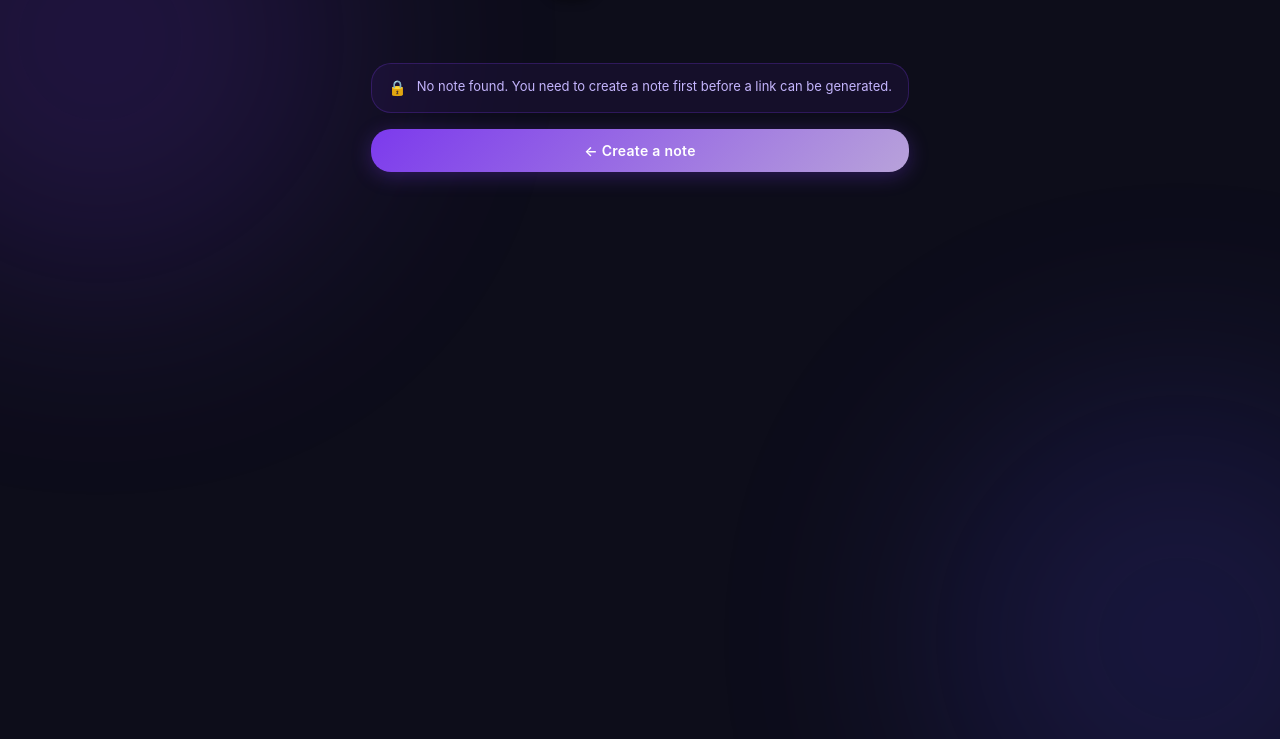
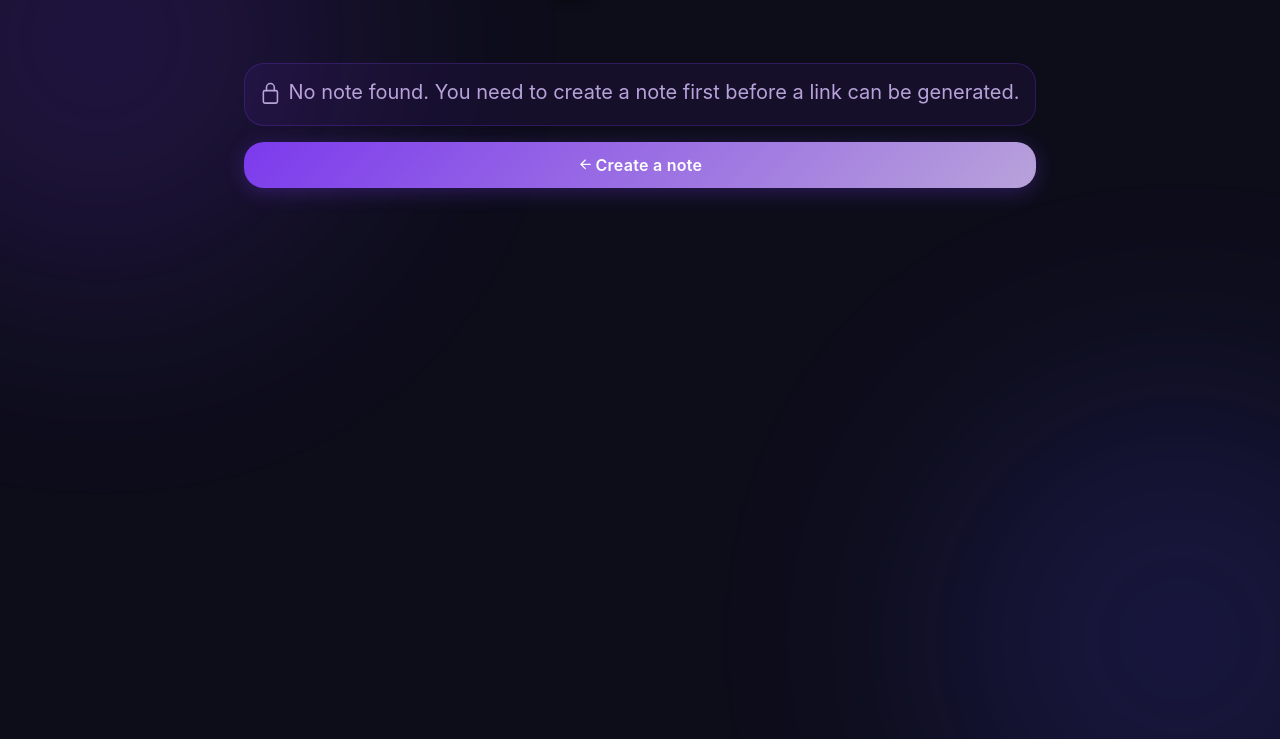
Before and after one commit to iuselinux46/SecrNote, a plain HTML site: page frontend/link.html in a window 1280 px wide. Shown: the part 61-800 px from the top of the page. Drawn offline with Linux system fonts and the light colour scheme.

Commit message:
UI/UX Updates

```diff
--- a/frontend/link.html
+++ b/frontend/link.html
@@ -92,11 +92,26 @@
     </div>
     <div id="emptyState" style="display:none;">
       <div class="warn-box purple">
-        <span style="font-size:15px;">🔒</span>
-        <span>No note found. You need to create a note first before a link can be generated.</span>
+        <span style="font-size:15px;">
+          <svg width="18" height="30" viewBox="0 0 23 23" fill="none" stroke="var(--accent-strong2)" stroke-width="2"
+            stroke-linecap="round" stroke-linejoin="round">
+            <rect x="3" y="11" width="18" height="16" rx="2" ry="2" />
+            <path d="M7 11V7a5 5 0 0 1 10 0v4" />
+          </svg>
+        </span>
+        <span style="font-size:20px; color: var(--accent-strong2);" >No note found. You need to create a note first before a link can be
+          generated.</span>
       </div>
       <a href="index.html" class="btn-primary" style="text-decoration:none;margin-top:8px;">
-        ← Create a note
+        <span>
+          <svg class="theme-icon arrow-left-icon" xmlns="http://www.w3.org/2000/svg" width="14" height="14"
+            viewBox="0 0 23 23" fill="none" stroke="currentColor" stroke-width="2" stroke-linecap="round"
+            stroke-linejoin="round">
+            <line x1="20" y1="12" x2="5" y2="12"></line>
+            <polyline points="12 19 5 12 12 5"></polyline>
+          </svg>
+          <span style="font-size:16px;"> Create a note</span>
+        </span>
       </a>
     </div>
   </main>
```
Also changed, not shown: frontend/destroyed.html (+18 -3 lines), frontend/view.html (+17 -3 lines).
